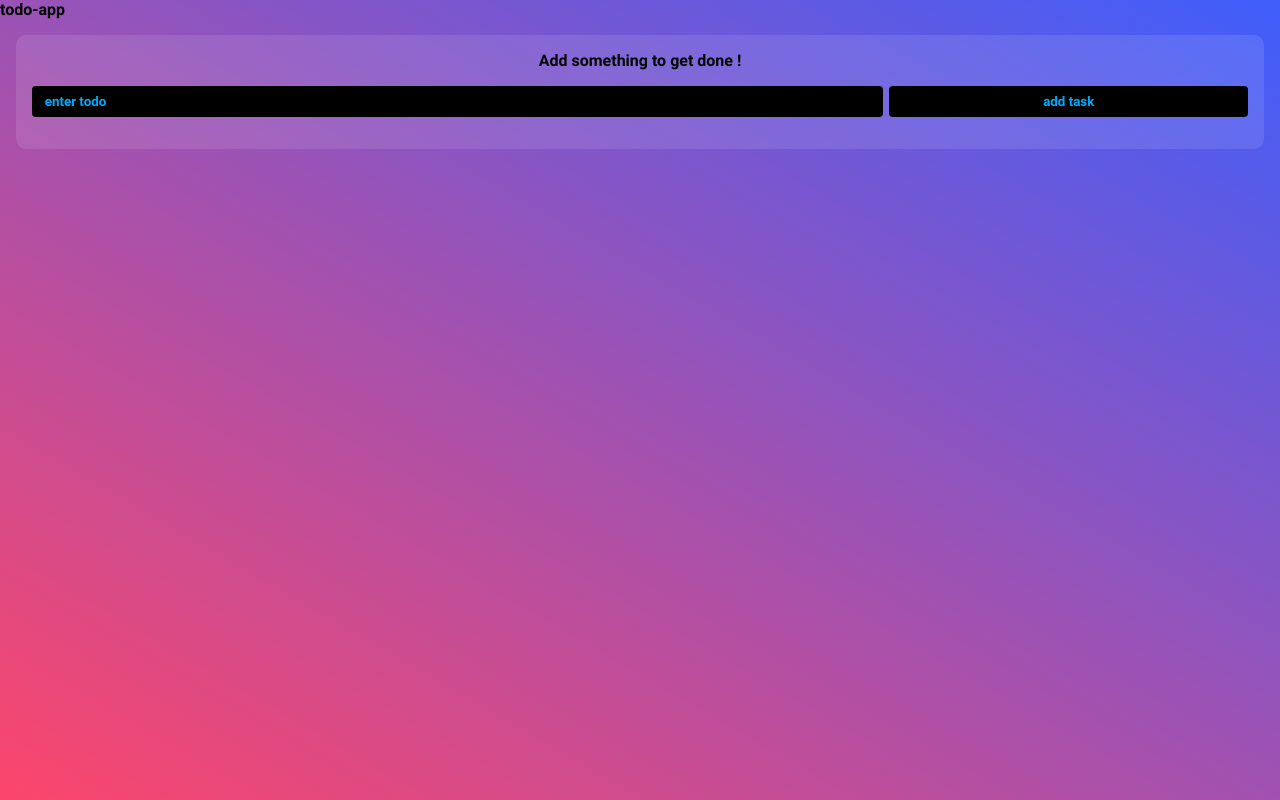
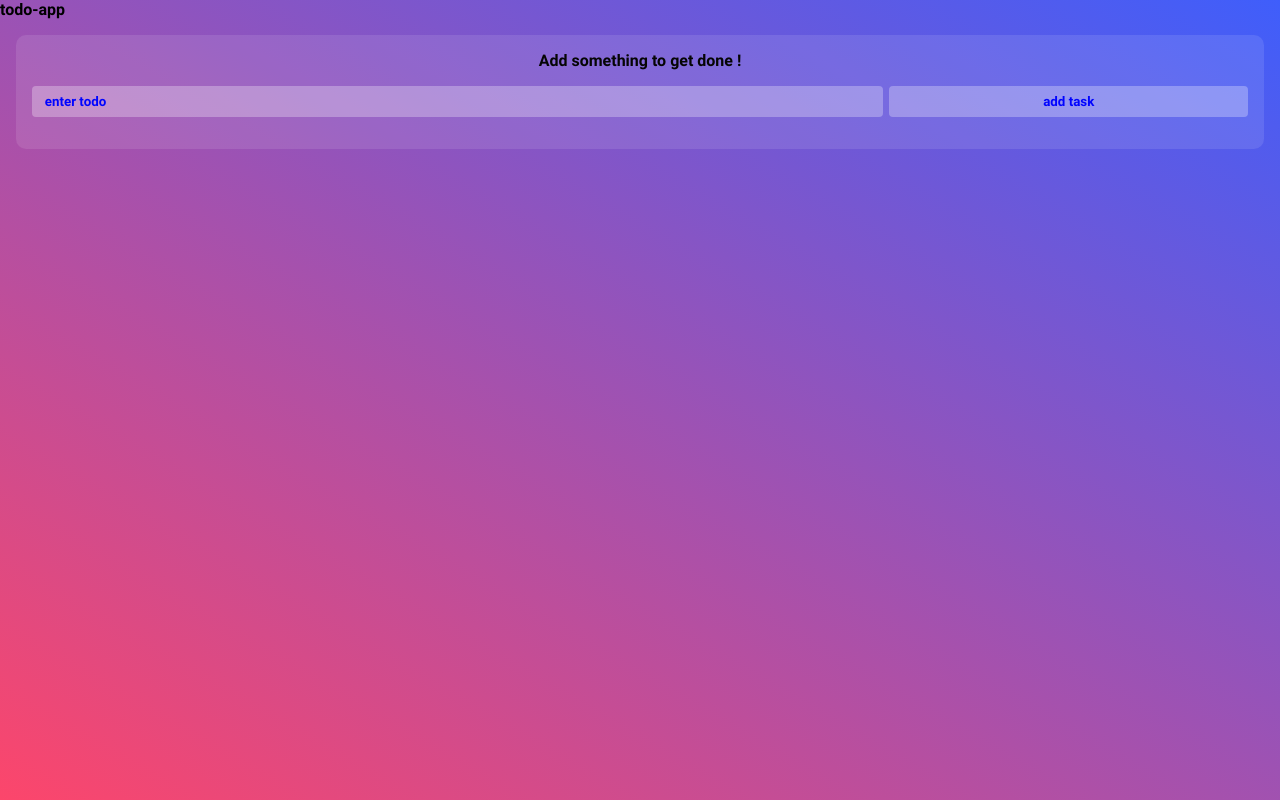
Before and after one commit to BilalHassen/todo-app, a React (Create React App) app: page / in a window 1280 px wide. Built offline with nearby package versions, Linux system fonts and the light colour scheme.

Commit message:
change todo form back ground colors

```diff
--- a/src/components/TodoForm/TodoForm.scss
+++ b/src/components/TodoForm/TodoForm.scss
@@ -9,7 +9,7 @@
   gap: 0.4rem;
 
   &__input {
-    background-color: rgb(0, 0, 0);
+    background-color: rgba(254, 254, 254, 0.283);
     border: none;
     outline: none;
     box-shadow: none;
@@ -22,19 +22,19 @@
     font-weight: 700;
 
     &::placeholder {
-      color: $todo-blue;
+      color: rgb(0, 4, 255);
     }
   }
 
   &__button {
-    background-color: rgb(0, 0, 0);
+    background-color: rgba(254, 254, 254, 0.283);
     border: none;
     outline: none;
     box-shadow: none;
     border-radius: 4px;
     padding-top: 0.5rem;
     padding-bottom: 0.5rem;
-    color: $todo-blue;
+    color: rgb(0, 4, 255);
     font-weight: 700;
     width: 30%;
   }
```
